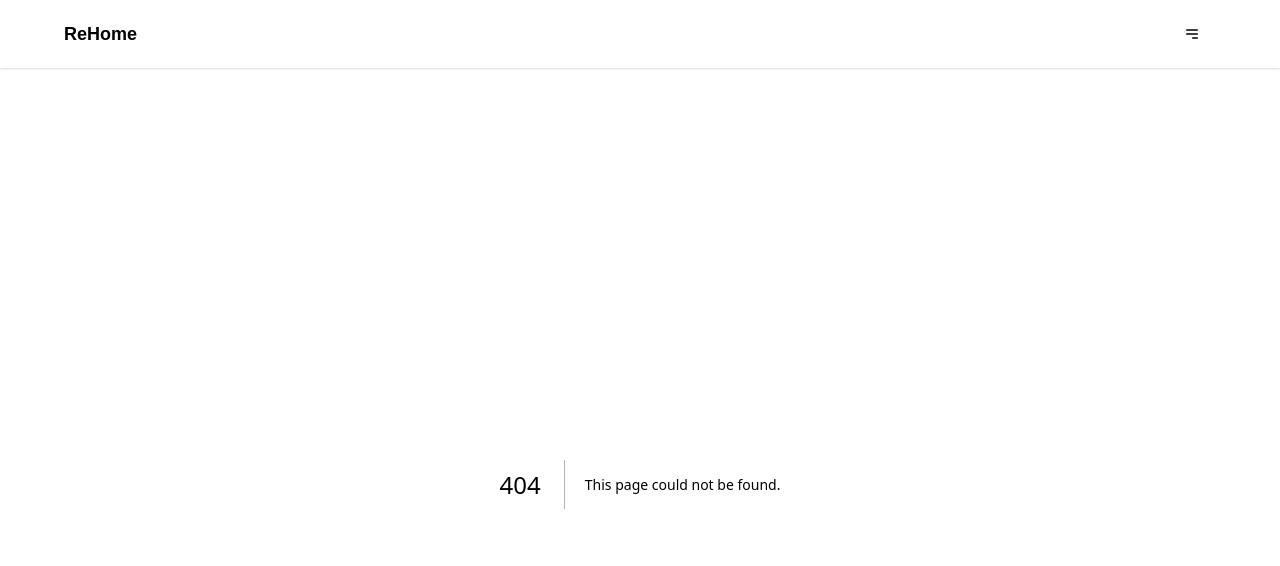
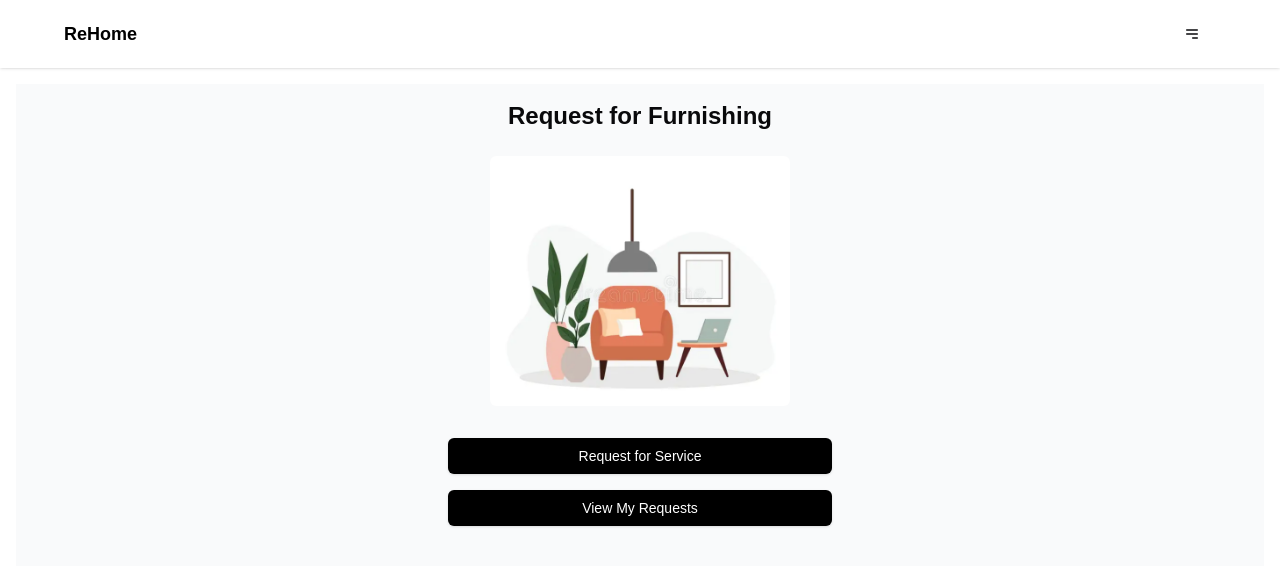
Before and after one commit to johnnychang25678/srid-rehome, a Next.js app: page /furnishing-service in a window 1280 px wide. Before the commit this address had no page. Shown: the top 566 px of the page. Built offline with nearby package versions, Linux system fonts and the light colour scheme.

Commit message:
add request service pages

```diff
--- /dev/null
+++ b/app/furnishing-service/page.tsx
@@ -0,0 +1,44 @@
+import Image from "next/image";
+import { Button } from "@/components/ui/button";
+import Link from "next/link";
+
+export default function FurnishingService() {
+    return (
+        <div className="flex flex-col items-center min-h-screen p-4 bg-gray-50">
+            {/* Page Title */}
+            <h1 className="text-2xl font-bold mb-6">Request for Furnishing</h1>
+
+            {/* Illustration */}
+            <div className="mb-8">
+                <Image
+                    src="/images/furnishing-illustration.png" // Replace with your actual image path
+                    alt="Furnishing Service Illustration"
+                    width={300}
+                    height={200}
+                    className="rounded-md"
+                />
+            </div>
+
+            {/* Buttons */}
+            <div className="space-y-4 w-full max-w-sm flex-col">
+                <Link href="/furnishing-service/request-service" passHref>
+                    <Button
+                        variant="default"
+                        className="bg-black text-white hover:bg-gray-700 w-full"
+                    >
+                        Request for Service
+                    </Button>
+                </Link>
+                <div></div>
+                <Link href="/furnishing-service/view-requests" passHref>
+                    <Button
+                        variant="default"
+                        className="bg-black text-white hover:bg-gray-700 w-full"
+                    >
+                        View My Requests
+                    </Button>
+                </Link>
+            </div>
+        </div>
+    );
+}
--- /dev/null
+++ b/app/furnishing-service/request-service/page.tsx
@@ -0,0 +1,8 @@
+
+export default function RequestService() {
+    return (
+        <div className="flex flex-col items-center min-h-screen p-4 bg-gray-50">
+            request service
+        </div>
+    );
+}
--- /dev/null
+++ b/app/furnishing-service/view-requests/page.tsx
@@ -0,0 +1,8 @@
+
+export default function ViewRequests() {
+    return (
+        <div className="flex flex-col items-center min-h-screen p-4 bg-gray-50">
+            request service
+        </div>
+    );
+}
--- a/app/page.tsx
+++ b/app/page.tsx
@@ -32,6 +32,11 @@ export default function HomePage() {
             I want to Sell
           </Button>
         </Link>
+        <Link href="/furnishing-service" passHref>
+          <Button variant="default" className="bg-black text-white hover:bg-gray-700 w-full">
+            Request for Furnishing Service
+          </Button>
+        </Link>
         <Link href="/profile" passHref>
           <Button variant="outline" className="hover:bg-gray-100 w-full">
             View Profile
```
Also changed, not shown: public/images/furnishing-illustration.png (added).
